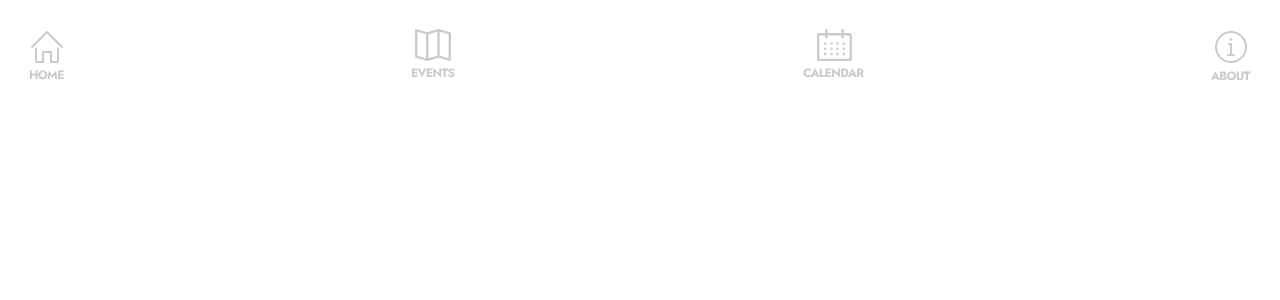
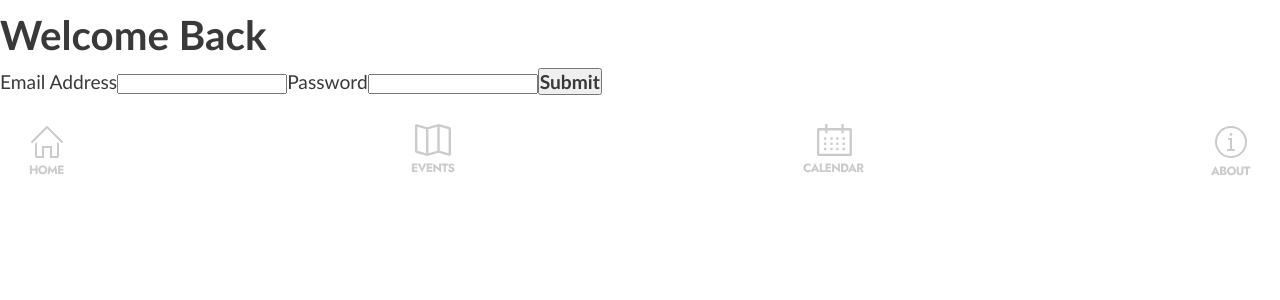
Before and after one commit to nology-tech/Union-Client-Project, a React (Vite) app: page /login in a window 1280 px wide. Before the commit this address had no page. Shown: the top 300 px of the page. Built offline with nearby package versions, Linux system fonts and the light colour scheme.

Commit message:
Moved files into appropriate folders

```diff
--- a/src/App.tsx
+++ b/src/App.tsx
@@ -1,50 +1,26 @@
 import { Route, Routes } from "react-router-dom";
 import Home from "./pages/Home/Home";
 import "./styles/main.scss";
-import {
-  createUserWithEmailAndPassword,
-  signInWithEmailAndPassword,
-} from "firebase/auth";
-import { auth } from "./firebase";
+
 import { useState } from "react";
-import { FirebaseError } from "firebase/app";
 import Nav from "./components/Nav/Nav";
+import Login from "./pages/Login/Login";
+import Register from "./pages/Register/Register";
 
 const App = () => {
   const [user, setUser] = useState({});
   const [email, setEmail] = useState<string>("");
   const [password, setPassword] = useState<string>("");
 
-  const handleLogin = async () => {
-    try {
-      const userData = await signInWithEmailAndPassword(auth, email, password);
-      setUser(userData.user);
-    } catch (error: unknown) {
-      if (error instanceof FirebaseError) {
-        console.error(error.code);
-      }
-    }
-  };
-
-  const handleRegister = async () => {
-    try {
-      const userData = await createUserWithEmailAndPassword(
-        auth,
-        email,
-        password
-      );
-      setUser(userData.user);
-    } catch (error: unknown) {
-      if (error instanceof FirebaseError) {
-        console.error(error.code);
-      }
-    }
-  };
-
   return (
     <>
       <Routes>
         <Route path="/home" element={<Home />} />
+        <Route
+          path="/login"
+          element={<Login setEmail={setEmail} setPassword={setPassword} />}
+        />
+        <Route path="/register" element={<Register />} />
         <Route path="/events" element={""} />
         <Route path="/calendar" element={""} />
         <Route path="/about" element={""} />
--- a/src/pages/Login/Login.tsx
+++ b/src/pages/Login/Login.tsx
@@ -1,22 +1,32 @@
 import "./Login.scss";
 import Form from "../../components/Form/Form";
-import { MouseEventHandler } from "react";
+import { signInWithEmailAndPassword } from "firebase/auth";
+import { FirebaseError } from "firebase/app";
 
 type LoginProps = {
-  handleLogin: MouseEventHandler<HTMLButtonElement>;
   setEmail: (email: string) => void;
   setPassword: (password: string) => void;
-  label: string;
 };
 
-const Login = ({ handleLogin, setEmail, setPassword, label }: LoginProps) => {
+const Login = ({ setEmail, setPassword }: LoginProps) => {
+  const handleLogin = async () => {
+    try {
+      const userData = await signInWithEmailAndPassword(auth, email, password);
+      setUser(userData.user);
+    } catch (error: unknown) {
+      if (error instanceof FirebaseError) {
+        console.error(error.code);
+      }
+    }
+  };
+
   return (
     <div>
       <Form
         handleLogin={handleLogin}
         setEmail={setEmail}
         setPassword={setPassword}
-        label={label}
+        label="Welcome Back"
       />
     </div>
   );
--- a/src/pages/Register/Register.tsx
+++ b/src/pages/Register/Register.tsx
@@ -1,20 +1,31 @@
-import { MouseEventHandler } from "react";
+import { createUserWithEmailAndPassword } from "firebase/auth";
 import Form from "../../components/Form/Form";
+
 import "./Register.scss";
+import { FirebaseError } from "firebase/app";
 
 type RegisterProps = {
-  handleRegister: MouseEventHandler<HTMLButtonElement>;
   setEmail: (email: string) => void;
   setPassword: (password: string) => void;
   label: string;
 };
 
-const Register = ({
-  handleRegister,
-  setEmail,
-  setPassword,
-  label,
-}: RegisterProps) => {
+const Register = ({ setEmail, setPassword, label }: RegisterProps) => {
+  const handleRegister = async () => {
+    try {
+      const userData = await createUserWithEmailAndPassword(
+        auth,
+        email,
+        password
+      );
+      setUser(userData.user);
+    } catch (error: unknown) {
+      if (error instanceof FirebaseError) {
+        console.error(error.code);
+      }
+    }
+  };
+
   return (
     <div>
       <Form
```
Also changed, not shown: src/utils/authentication/auth_sign_out.js (renamed from src/auth_sign_out.js), src/utils/authentication/auth_signin_password.js (renamed from src/auth_signin_password.js), src/utils/authentication/auth_signup_password.js (renamed from src/auth_signup_password.js).
